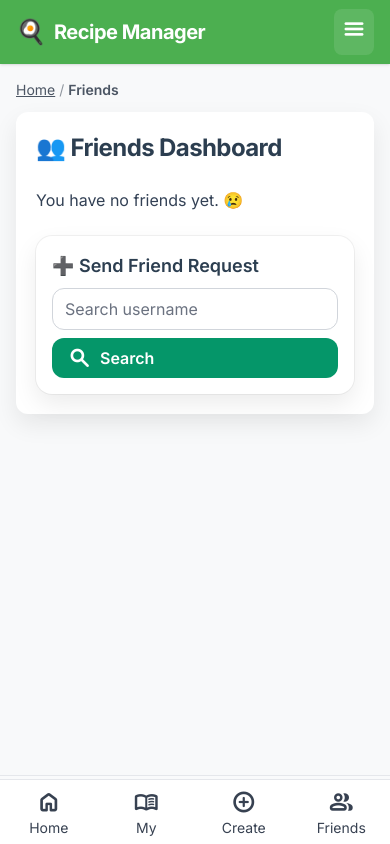
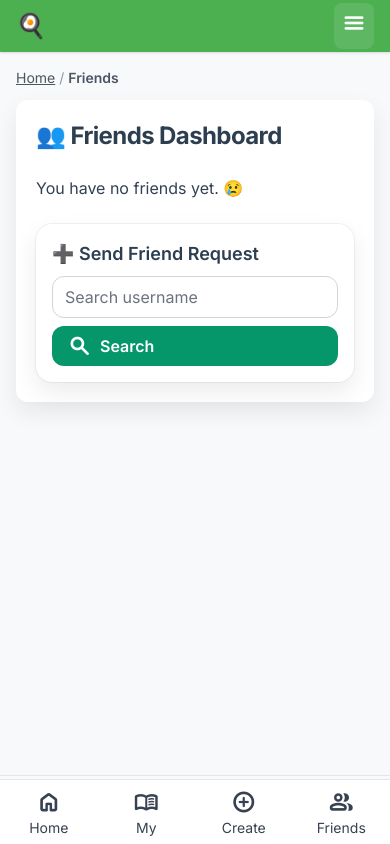
Before and after one commit to chrisjpr/RecipeManagerWebApp, a Django app: page /accounts/friend_search/ in a window 390 px wide. Run offline with Django 5.2, Linux system fonts and the light colour scheme; the visitor is signed in with stand-in values (Sample User, id 1); data comes from the database, SQL or seed files in the repository; some libraries are stand-ins or nearby versions.

Commit message:
made nav bar finally more mobile friendly - V2

```diff
--- a/recipes/templates/base.html
+++ b/recipes/templates/base.html
@@ -52,10 +52,14 @@
       --text-color:#2c3e50;
       --card-bg:#fff;
       --shadow:0 10px 25px rgba(0,0,0,.08);
-      --header-h:64px;
+      --header-h:64px;               /* desktop default */
       --bottom-nav-h:64px;
       --safe-top: env(safe-area-inset-top, 0px);
       --safe-bottom: env(safe-area-inset-bottom, 0px);
+    }
+    /* Smaller header on phones */
+    @media (max-width: 767px){
+      :root{ --header-h:52px; }
     }
     *{box-sizing:border-box}
     html,body{font-family:'Inter',system-ui,-apple-system,Segoe UI,Roboto,Helvetica,Arial,sans-serif}
@@ -87,7 +91,8 @@
       <div class="flex items-center gap-2">
         <a href="{% url 'recipes:home' %}" class="flex items-center gap-2 text-white no-underline">
           <span class="text-2xl">🍳</span>
-          <span class="text-xl lg:text-2xl font-extrabold tracking-tight">Recipe&nbsp;Manager</span>
+          <!-- Hide brand text on phones to save vertical space -->
+          <span class="hidden sm:inline text-xl lg:text-2xl font-extrabold tracking-tight">Recipe&nbsp;Manager</span>
         </a>
       </div>
 
@@ -137,15 +142,15 @@
       </div>
     </div>
 
-    <!-- Mobile menu: slide-down panel -->
+    <!-- Mobile menu: fixed sheet under header -->
     <div id="mobileMenu"
-         class="md:hidden hidden border-t border-white/10 bg-white text-gray-800 will-change-transform origin-top">
+         class="md:hidden hidden fixed top-[calc(var(--safe-top)+var(--header-h))] inset-x-0 z-50 border-t border-gray-200 bg-white text-gray-800 will-change-transform origin-top max-h-[70vh] overflow-auto shadow-card">
       <div class="container-max mx-auto px-4 py-3 grid gap-1">
-        <a class="px-3 py-3 rounded-lg hover:bg-gray-50 font-semibold" href="{% url 'recipes:home' %}">🏠 Home</a>
-        <a class="px-3 py-3 rounded-lg hover:bg-gray-50 font-semibold" href="{% url 'recipes:recipe_list' %}">📖 My Recipes</a>
-        <a class="px-3 py-3 rounded-lg hover:bg-gray-50 font-semibold" href="{% url 'recipes:public_recipes' %}">🌍 Public Recipes</a>
-        <a class="px-3 py-3 rounded-lg hover:bg-gray-50 font-semibold" href="{% url 'recipes:create_recipe_landing' %}">➕ Create Recipe</a>
-        <a class="px-3 py-3 rounded-lg hover:bg-gray-50 font-semibold" href="{% url 'accounts:friend_dashboard' %}">👥 Friends</a>
+        <a class="px-3 py-2 rounded-lg hover:bg-gray-50 font-semibold" href="{% url 'recipes:home' %}">🏠 Home</a>
+        <a class="px-3 py-2 rounded-lg hover:bg-gray-50 font-semibold" href="{% url 'recipes:recipe_list' %}">📖 My Recipes</a>
+        <a class="px-3 py-2 rounded-lg hover:bg-gray-50 font-semibold" href="{% url 'recipes:public_recipes' %}">🌍 Public Recipes</a>
+        <a class="px-3 py-2 rounded-lg hover:bg-gray-50 font-semibold" href="{% url 'recipes:create_recipe_landing' %}">➕ Create Recipe</a>
+        <a class="px-3 py-2 rounded-lg hover:bg-gray-50 font-semibold" href="{% url 'accounts:friend_dashboard' %}">👥 Friends</a>
 
         <div class="mt-2 rounded-xl border border-gray-200 bg-gray-50 p-3 flex items-center justify-between">
           {% if user.is_authenticated %}
@@ -216,14 +221,15 @@
     (function(){
       const btn = document.getElementById('navToggle');
       const panel = document.getElementById('mobileMenu');
-
       if(!btn || !panel) return;
 
       let open = false;
-      // Create overlay for outside click
+
+      // Create overlay for outside click; keep header tappable
       const overlay = document.createElement('div');
       overlay.id = 'mobileOverlay';
-      overlay.className = 'md:hidden hidden fixed inset-0 bg-black/30';
+      overlay.className = 'md:hidden hidden fixed inset-x-0 bottom-0 bg-black/30';
+      overlay.style.top = 'calc(var(--safe-top) + var(--header-h))';
       document.body.appendChild(overlay);
 
       function lockScroll(lock){
@@ -234,8 +240,7 @@
         open = true;
         btn.setAttribute('aria-expanded','true');
         overlay.classList.remove('hidden');
-        panel.classList.remove('hidden');
-        panel.classList.remove('animate-slideUp');
+        panel.classList.remove('hidden','animate-slideUp');
         panel.classList.add('animate-slideDown');
         lockScroll(true);
       }
@@ -244,7 +249,6 @@
         btn.setAttribute('aria-expanded','false');
         panel.classList.remove('animate-slideDown');
         panel.classList.add('animate-slideUp');
-        // wait for animation then hide
         setTimeout(()=>{ panel.classList.add('hidden'); overlay.classList.add('hidden'); lockScroll(false); }, 130);
       }
 
@@ -255,9 +259,7 @@
 
     // --- Flash messages (icons + auto dismiss) --------------------------
     (function(){
-      const iconFor = (tag)=>({
-        success:'check_circle', error:'error', warning:'warning', info:'info'
-      })[tag]||'info';
+      const iconFor = (tag)=>({ success:'check_circle', error:'error', warning:'warning', info:'info' }[tag]||'info');
       const colorFor = (tag)=>({
         success:['bg-emerald-50','text-emerald-800'],
         error:['bg-rose-50','text-rose-800'],
@@ -286,7 +288,7 @@
       })
     })();
 
-    // --- Tiny helper: "?" popovers (kept for all pages) ------------------
+    // --- Tiny helper: "?" popovers --------------------------------------
     // <details class="help-popover inline-block align-middle">
     //   <summary class="help-badge bg-brand/15 text-brand hover:bg-brand/20 select-none">?</summary>
     //   <div class="mt-2 w-72 max-w-[80vw] p-3 bg-white rounded-xl shadow-card ring-1 ring-black/5 text-sm">
```
